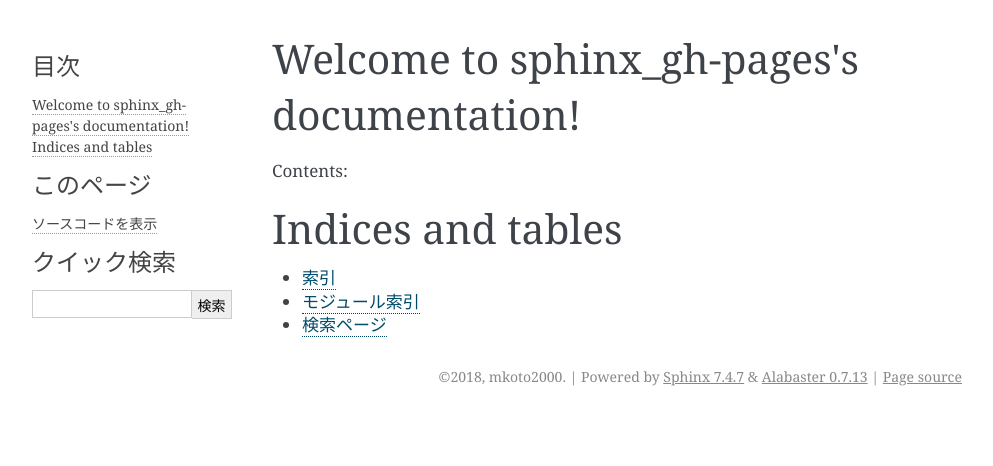
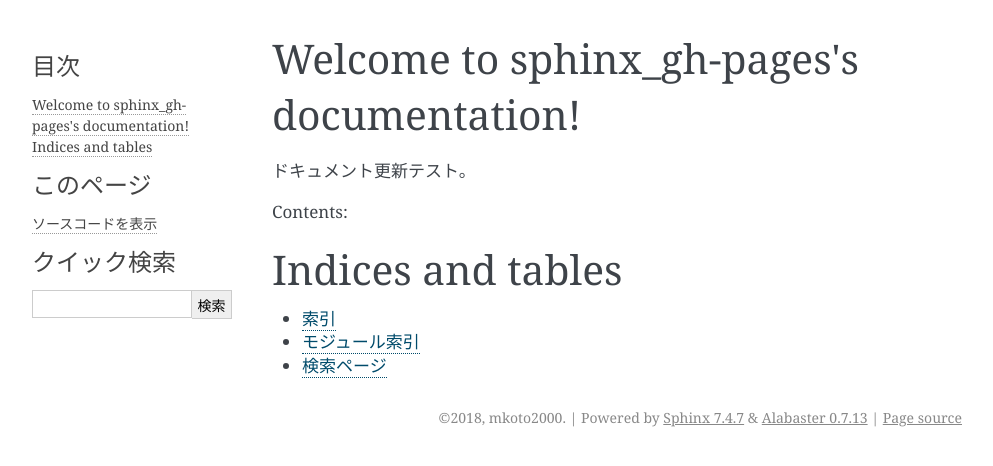
Before and after one commit to mikoto2000/sphinx_gh-pages, a Sphinx documentation site: the page built from work/source/index.rst, in a window 1280 px wide. Shown: the top 466 px of the page, without its empty margins (148-1141 px from the left). Built offline with Sphinx 7.4.7, drawn with Linux system fonts in a browser that asks for light colours.

Commit message:
ドキュメント更新テスト。

```diff
--- a/work/source/index.rst
+++ b/work/source/index.rst
@@ -5,6 +5,8 @@
 
 Welcome to sphinx_gh-pages's documentation!
 ===========================================
+
+ドキュメント更新テスト。
 
 Contents:
 
```
